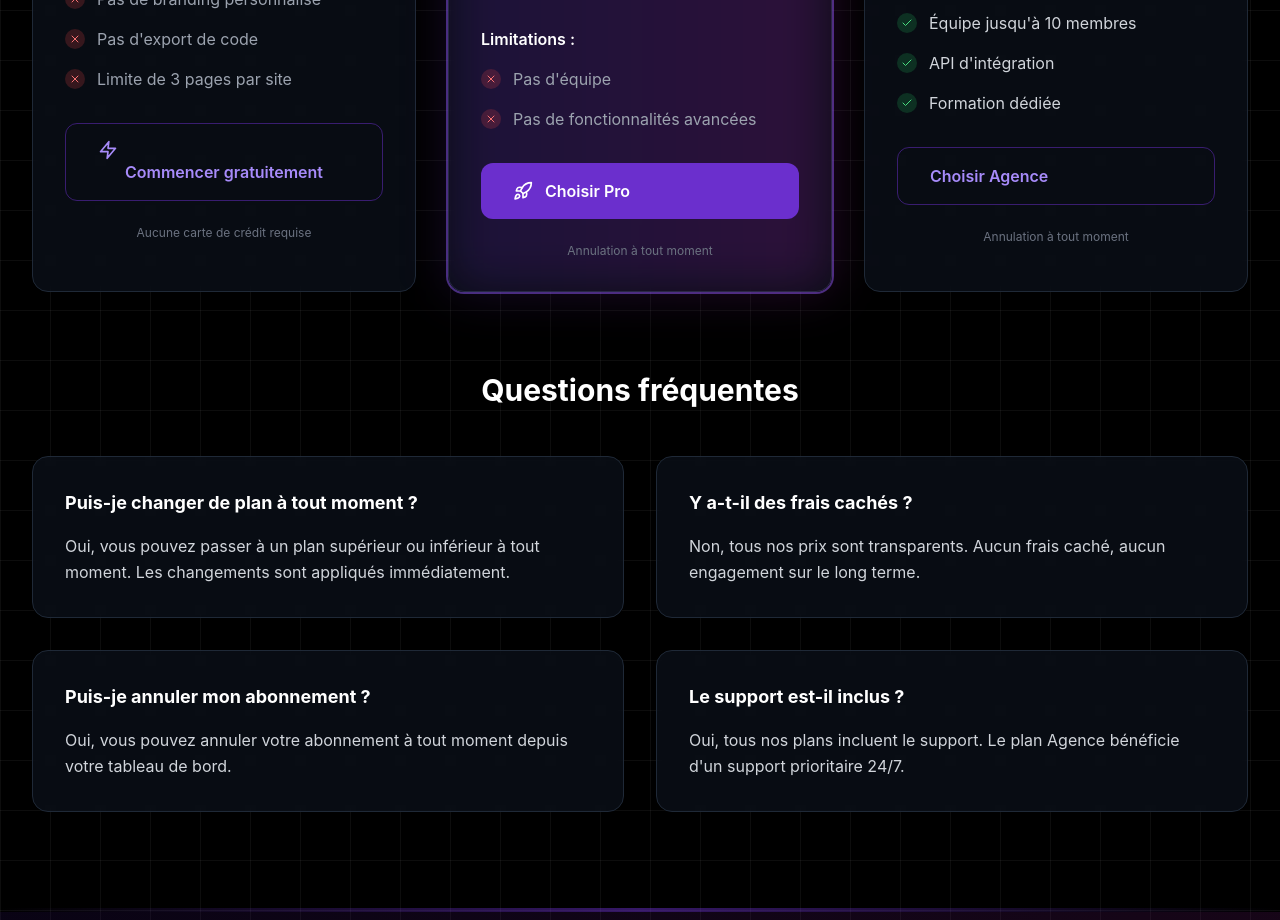
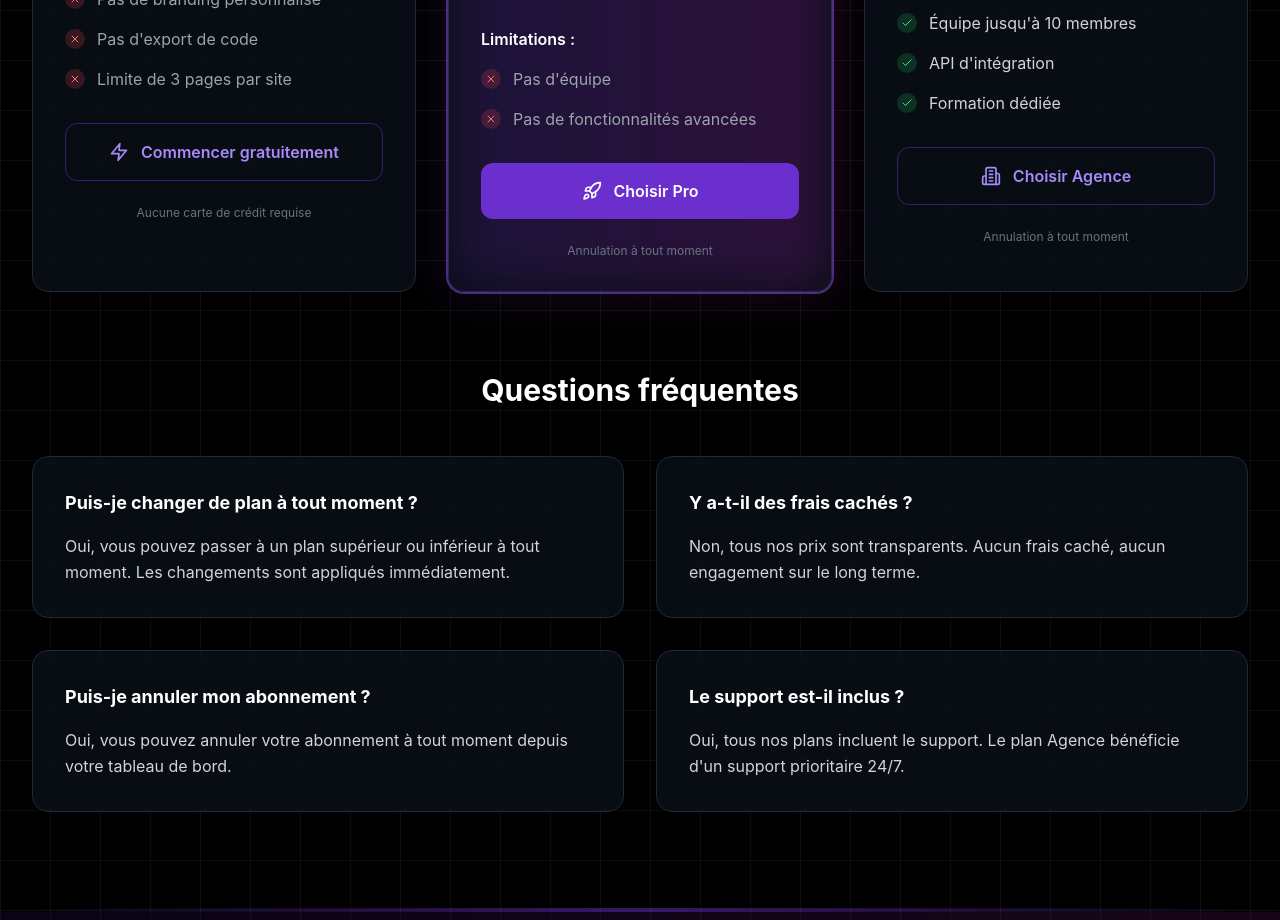
Before and after one commit to AirKyzzZ/KlyxAI, a Next.js app: page / in a window 1280 px wide. Shown: the part 5340-6260 px from the top of the page. Built offline with nearby package versions, Linux system fonts and the light colour scheme; no server answers.

Commit message:
fix : icon prices

```diff
--- a/components/PlanCard.jsx
+++ b/components/PlanCard.jsx
@@ -1,4 +1,4 @@
-import { Check, X, Crown, Zap, Rocket } from 'lucide-react'
+import { Check, X, Crown, Zap, Rocket, Building2 } from 'lucide-react'
 import { plans } from '../lib/plans'
 
 export default function PlanCard({ plan, isPopular = false, onSelect }) {
@@ -69,7 +69,7 @@ export default function PlanCard({ plan, isPopular = false, onSelect }) {
         {planData.price === 0 ? (
           <button
             onClick={() => onSelect && onSelect(planData.id)}
-            className="w-full btn-outline group"
+            className="w-full btn-outline inline-flex items-center justify-center space-x-3 group"
           >
             <Zap className="w-5 h-5 group-hover:rotate-12 transition-transform duration-300" />
             <span>Commencer gratuitement</span>
@@ -77,7 +77,7 @@ export default function PlanCard({ plan, isPopular = false, onSelect }) {
         ) : (
           <button
             onClick={() => onSelect && onSelect(planData.id)}
-            className={`w-full inline-flex items-center space-x-3 group ${
+            className={`w-full inline-flex items-center justify-center space-x-3 group ${
               isPopular ? 'btn-primary' : 'btn-outline'
             }`}
           >
@@ -88,6 +88,7 @@ export default function PlanCard({ plan, isPopular = false, onSelect }) {
               </>
             ) : (
               <>
+                <Building2 className="w-5 h-5 group-hover:rotate-12 transition-transform duration-300" />
                 <span>Choisir {planData.name}</span>
               </>
             )}
```
